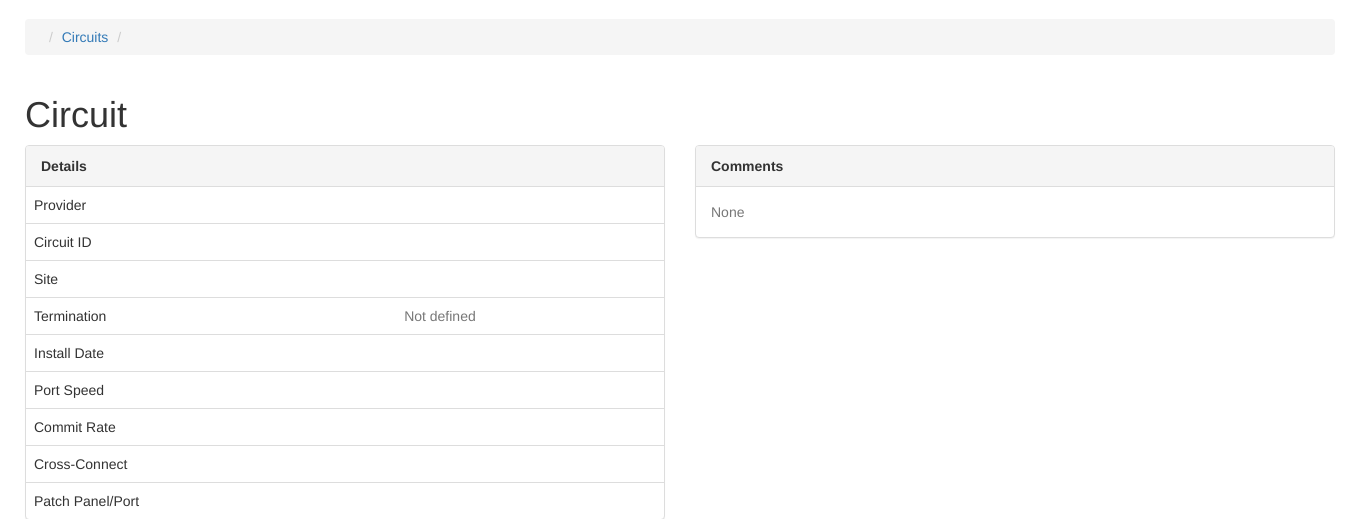
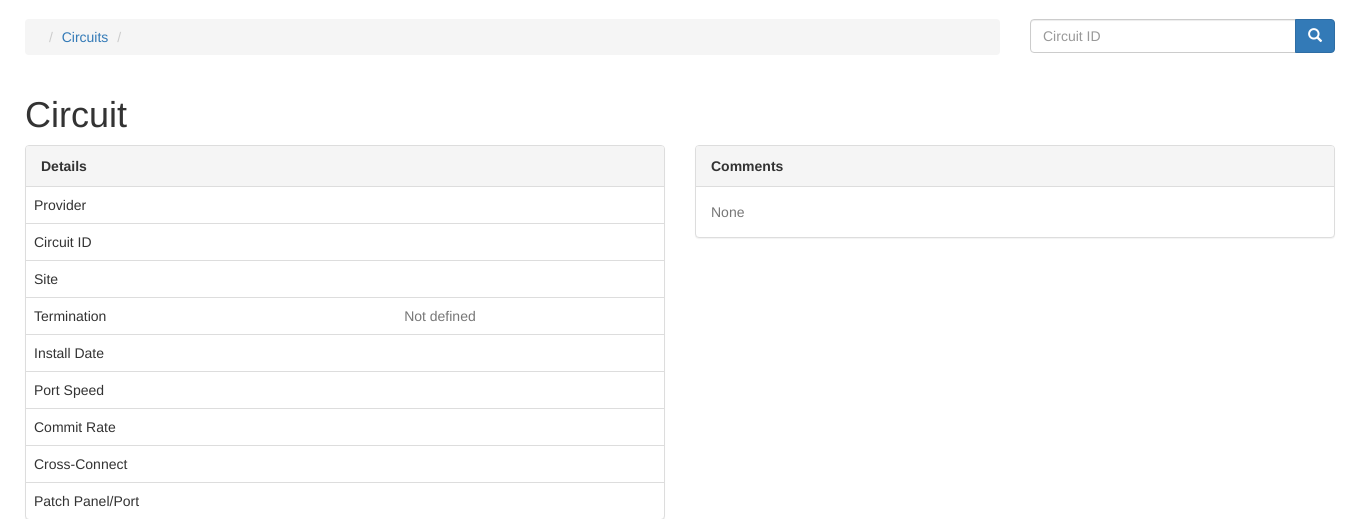
Before and after one commit to mfreire01/Netbox-Practice, a Django app: template netbox/templates/circuits/circuit.html in a window 1360 px wide. Shown: the part 51-570 px from the top of the page. Run offline with Django 3.2, Linux system fonts and the light colour scheme; the template is opened without the code that fills it, so the values that code supplies are empty; some libraries are stand-ins or nearby versions.

Commit message:
Added search box

```diff
--- a/netbox/templates/circuits/circuit.html
+++ b/netbox/templates/circuits/circuit.html
@@ -5,12 +5,24 @@
 
 {% block content %}
 <div class="row">
-    <div class="col-md-12">
+    <div class="col-md-9">
         <ol class="breadcrumb">
             <li><a href="{% url 'dcim:site' slug=circuit.site.slug %}">{{ circuit.site }}</a></li>
             <li><a href="{% url 'circuits:circuit_list' %}?site={{ circuit.site.slug }}">Circuits</a></li>
             <li>{{ circuit }}</li>
         </ol>
+    </div>
+    <div class="col-md-3">
+        <form action="{% url 'circuits:circuit_list' %}" method="get">
+            <div class="input-group">
+                <input type="text" name="q" class="form-control" placeholder="Circuit ID" />
+                <span class="input-group-btn">
+                    <button type="submit" class="btn btn-primary">
+                        <span class="glyphicon glyphicon-search" aria-hidden="true"></span>
+                    </button>
+                </span>
+            </div>
+        </form>
     </div>
 </div>
 <div class="pull-right">
```
Also changed, not shown: netbox/templates/dcim/rack.html (+13 -1 lines).
